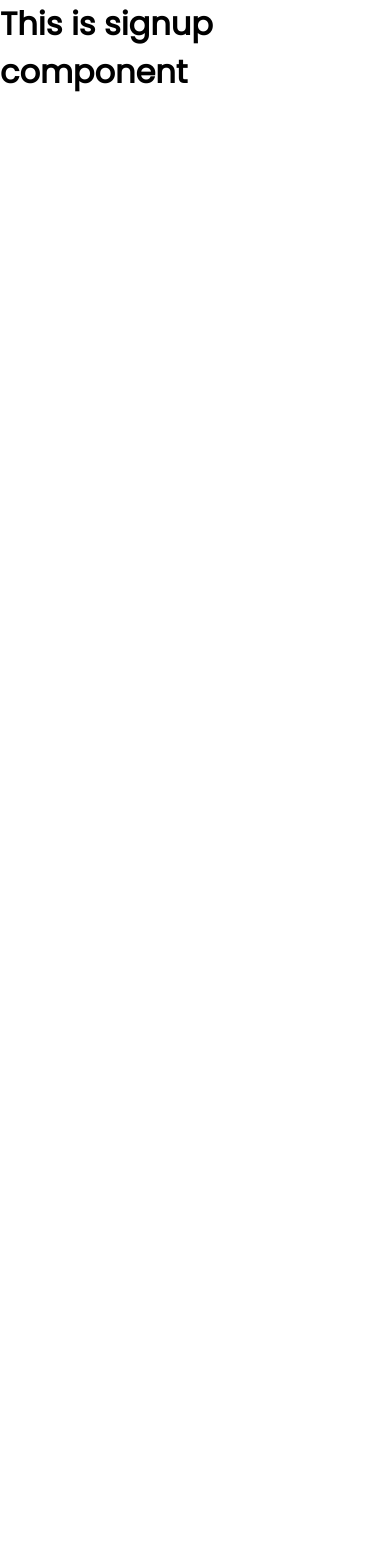
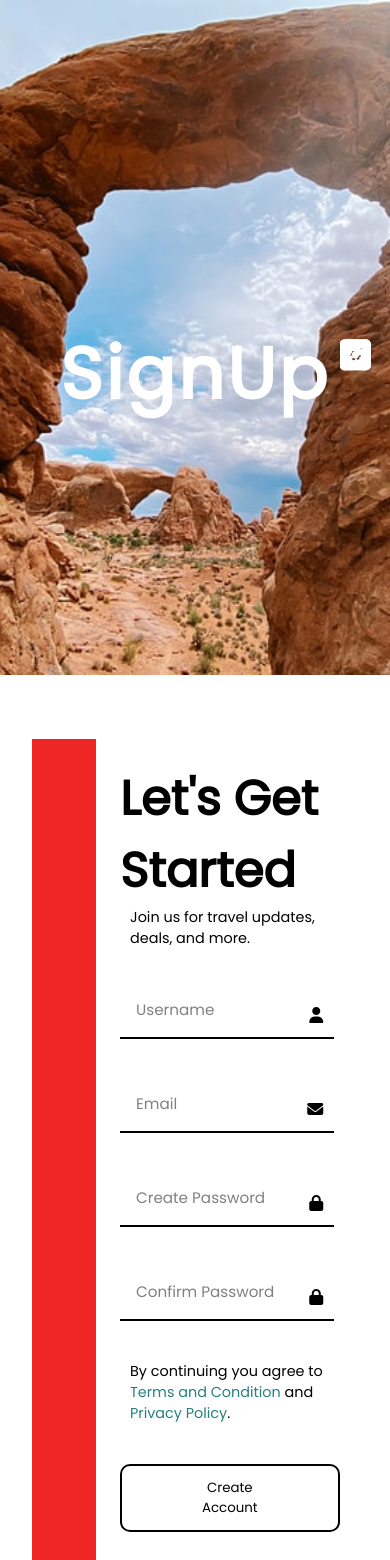
Before and after one commit to venukaushik/Let-s-Travel, a React (Vite) app: page /signup in a window 390 px wide. Shown: the top 1560 px of the page. Before the commit the page ends 844 px from the top, so only its background shows below. Built offline with nearby package versions, Linux system fonts and the light colour scheme.

Commit message:
2 components
contact and signup component

```diff
--- a/src/App.css
+++ b/src/App.css
@@ -6,3 +6,9 @@
   box-sizing: border-box;
   font-family: "Poppins", sans-serif;
 }
+
+html,
+body {
+  width: 100%;
+  height: 100vh;
+}
--- a/src/App.jsx
+++ b/src/App.jsx
@@ -4,7 +4,7 @@ import Home from "./components/routes/Home";
 import About from "./components/routes/About";
 import Service from "./components/routes/Service";
 import Contact from "./components/routes/Contact";
-import SignUp from "./components/routes/SignUp";
+import Signup from "./components/routes/Signup";
 
 function App() {
   return (
@@ -15,7 +15,7 @@ function App() {
           <Route exact element={<About />} path="/about" />
           <Route exact element={<Service />} path="/service" />
           <Route exact element={<Contact />} path="/contact" />
-          <Route exact element={<SignUp />} path="/signup" />
+          <Route exact element={<Signup />} path="/signup" />
         </Routes>
       </Router>
     </>
--- a/src/components/AboutUs/AboutUs.css
+++ b/src/components/AboutUs/AboutUs.css
@@ -37,7 +37,7 @@
 
 @media screen and (max-width: 960px) {
   .about-us {
-    padding: 4rem 3rem;
+    padding: 4rem 2rem;
     gap: 40px;
   }
 
--- /dev/null
+++ b/src/components/ContactUs/ContactUs.css
@@ -0,0 +1,116 @@
+.contact-us {
+  padding: 4rem 10rem;
+}
+
+.outer-container {
+  padding-left: 5rem;
+  width: 100%;
+  height: 100%;
+  background-color: rgba(236, 0, 0, 0.85);
+}
+
+.inner-container {
+  display: flex;
+}
+
+.form-container {
+  display: flex;
+  flex-direction: column;
+  justify-content: space-evenly;
+  background-color: white;
+  color: black;
+  padding: 3rem 2rem;
+}
+
+.form-container h1 {
+  font-size: 3.5rem;
+}
+
+.form-container p {
+  padding-left: 10px;
+  font-size: 1.1rem;
+}
+
+form {
+  padding-top: 4rem;
+  display: flex;
+  flex-wrap: wrap;
+  gap: 40px;
+  height: max-content;
+}
+
+form div {
+  width: 45%;
+}
+
+form input,
+form textarea {
+  width: 100%;
+  padding: 1rem;
+  border: none;
+  border-bottom: 2px solid black;
+}
+
+form input:hover,
+form input:focus,
+form textarea:hover,
+form textarea:focus {
+  border: 2px solid rgb(0, 0, 0);
+  border-radius: 10px;
+}
+
+input::placeholder,
+textarea::placeholder {
+  color: gray;
+  font-size: 0.95rem;
+}
+
+button {
+  padding: 12px 40px;
+  background-color: #fff;
+  border: 2px solid black;
+  cursor: pointer;
+  transition: all 0.25s ease-in-out;
+  border-radius: 10px;
+}
+
+button:hover {
+  background-color: black;
+  color: white;
+  border-radius: 10px;
+}
+
+@media screen and (max-width: 1200px) {
+  .contact-us {
+    padding: 4rem 2rem;
+  }
+
+  .outer-container {
+    padding-left: 4rem;
+  }
+
+  .inner-container {
+    flex-direction: column;
+    height: 100%;
+  }
+
+  .img-container {
+    width: 100%;
+  }
+
+  .form-container {
+    padding: 1.5rem;
+  }
+
+  .form-container h1 {
+    font-size: 3rem;
+  }
+
+  .form-container p {
+    font-size: 0.9rem;
+  }
+
+  form div {
+    width: 100%;
+  }
+}
--- a/src/components/ContactUs/ContactUs.jsx
+++ b/src/components/ContactUs/ContactUs.jsx
@@ -0,0 +1,39 @@
+import React from "react";
+import "./ContactUs.css";
+import FormImg from "../../assets/contact-form.jpeg";
+
+const ContactUs = () => {
+  return (
+    <div className="contact-us">
+      <div className="outer-container">
+        <div className="inner-container">
+          <div className="form-container">
+            <div className="title">
+              <h1>Contact Us</h1>
+              <p>Need Help Planning Your Trip?</p>
+            </div>
+            <form>
+              <div>
+                <input type="text" placeholder="Enter your Name" />
+              </div>
+              <div>
+                <input type="email" placeholder="Enter your Email" />
+              </div>
+              <div>
+                <input type="number" placeholder="Enter your phone" />
+              </div>
+              <div>
+                <input type="date" />
+              </div>
+              <textarea name="" id="" cols="80" rows="5" placeholder="Enter your message"></textarea>
+              <button>Submit</button>
+            </form>
+          </div>
+          <img src={FormImg} alt="" className="img-container" />
+        </div>
+      </div>
+    </div>
+  );
+};
+
+export default ContactUs;
--- a/src/components/Navbar/Navbar.jsx
+++ b/src/components/Navbar/Navbar.jsx
@@ -1,6 +1,6 @@
 import React, { useState } from "react";
 import { MenuItems } from "./MenuItems";
-import { Link } from "react-router-dom";
+import { Link, useNavigate } from "react-router-dom";
 import Logo from "../../assets/logo.png";
 import "./Navbar.css";
 
@@ -9,6 +9,12 @@ const Navbar = () => {
 
   const toggleMenu = () => {
     setMenuIcon(!menuIcon);
+  };
+
+  const navigate = useNavigate();
+
+  const handleClick = () => {
+    navigate("/signup");
   };
 
   return (
@@ -33,7 +39,9 @@ const Navbar = () => {
               </li>
             );
           })}
-          <button className="signupBtn">Sign up</button>
+          <button className="signupBtn" onClick={handleClick}>
+            Sign up
+          </button>
         </ul>
       </div>
     </>
--- a/src/components/RecentTrips/RecentTrips.css
+++ b/src/components/RecentTrips/RecentTrips.css
@@ -54,7 +54,7 @@
 
 @media screen and (max-width: 960px) {
   .recent-trips {
-    margin: 4rem 3rem;
+    margin: 4rem 2rem;
   }
   .trip-cards {
     flex-wrap: wrap;
--- /dev/null
+++ b/src/components/SingUp/SignUp.css
@@ -0,0 +1,154 @@
+.signup-us {
+  padding: 4rem 7rem;
+}
+
+.outer-container {
+  padding-left: 5rem;
+  width: 100%;
+  height: 100%;
+  background-color: rgba(236, 0, 0, 0.85);
+}
+
+.inner-container {
+  display: flex;
+}
+
+.form-container {
+  display: flex;
+  flex-direction: column;
+  justify-content: space-evenly;
+  background-color: white;
+  color: black;
+  padding: 3rem 2rem;
+  gap: 20px;
+}
+
+.form-container h1 {
+  font-size: 3.5rem;
+}
+
+.form-container p {
+  padding-left: 10px;
+  font-size: 1.1rem;
+}
+
+form {
+  padding-top: 1rem;
+  display: flex;
+  flex-wrap: wrap;
+  gap: 40px;
+  height: max-content;
+}
+
+form div {
+  width: 45%;
+  position: relative;
+}
+
+form input {
+  width: 100%;
+  padding: 1rem;
+  border: none;
+  border-bottom: 2px solid black;
+}
+
+i {
+  position: absolute;
+  top: 40%;
+  right: 5%;
+}
+
+form input:hover,
+form input:focus {
+  border: 2px solid rgb(0, 0, 0);
+  border-radius: 10px;
+}
+
+input::placeholder,
+textarea::placeholder {
+  color: gray;
+  font-size: 0.95rem;
+}
+
+form button {
+  margin: auto;
+  padding: 12px 80px;
+  background-color: #fff;
+  border: 2px solid black;
+  cursor: pointer;
+  transition: all 0.25s ease-in-out;
+  border-radius: 10px;
+}
+
+form button:hover {
+  background-color: black;
+  color: white;
+  border-radius: 10px;
+}
+
+.divider {
+  text-align: center;
+  width: 90%;
+  border-bottom: 1px solid black;
+  line-height: 0.1rem;
+  margin: 1rem auto;
+}
+
+span {
+  padding: 0 10px;
+  background-color: #fff;
+}
+
+a {
+  text-decoration: none;
+  color: rgb(37, 128, 128);
+}
+
+a:hover {
+  text-decoration: underline;
+}
+
+.signupbtn {
+  display: flex;
+  gap: 20px;
+  justify-content: center;
+}
+
+.signin {
+  text-align: center;
+}
+
+@media screen and (max-width: 1200px) {
+  .signup-us {
+    padding: 4rem 2rem;
+  }
+
+  .outer-container {
+    padding-left: 4rem;
+  }
+
+  .inner-container {
+    flex-direction: column;
+    height: 100%;
+  }
+
+  .img-container {
+    width: 100%;
+  }
+
+  .form-container {
+    padding: 1.5rem;
+  }
+
+  .form-container h1 {
+    font-size: 3rem;
+  }
+
+  .form-container p {
+    font-size: 0.9rem;
+  }
+
+  form div {
+    width: 100%;
+  }
+}
--- /dev/null
+++ b/src/components/SingUp/SignUp.jsx
@@ -0,0 +1,55 @@
+import React from "react";
+import FormImg from "../../assets/contact-form.jpeg";
+import "./SignUp.css";
+
+const SignUp = () => {
+  return (
+    <div className="signup-us">
+      <div className="outer-container">
+        <div className="inner-container">
+          <div className="form-container">
+            <div className="title">
+              <h1>Let's Get Started</h1>
+              <p>Join us for travel updates, deals, and more. </p>
+            </div>
+            <form>
+              <div>
+                <input type="text" placeholder="Username" />
+                <i className="fa-solid fa-user"></i>
+              </div>
+              <div>
+                <input type="email" placeholder="Email" />
+                <i className="fa-solid fa-envelope"></i>
+              </div>
+              <div>
+                <input type="password" placeholder="Create Password" />
+                <i className="fa-solid fa-lock"></i>
+              </div>
+              <div>
+                <input type="password" placeholder="Confirm Password" />
+                <i className="fa-solid fa-lock"></i>
+              </div>
+              <p>
+                By continuing you agree to <a href="">Terms and Condition</a> and <a href="">Privacy Policy</a>.
+              </p>
+              <button>Create Account</button>
+            </form>
+            <p className="divider">
+              <span>OR</span>
+            </p>
+            <div className="signupbtn">
+              <button>Signup with Google</button>
+              <button>Singup with Facebook</button>
+            </div>
+            <p className="signin">
+              Already have an account? <a href="">Sign In</a>
+            </p>
+          </div>
+          <img src={FormImg} alt="" className="img-container" />
+        </div>
+      </div>
+    </div>
+  );
+};
+
+export default SignUp;
--- a/src/components/routes/Contact.jsx
+++ b/src/components/routes/Contact.jsx
@@ -1,13 +1,17 @@
 import React from "react";
 import Navbar from "../Navbar/Navbar";
+import Footer from "../Footer/Footer";
 import Hero from "../HeroSection/Hero";
 import ContactHeroImg from "../../assets/2.jpg";
+import ContactUs from "../ContactUs/ContactUs";
 
 const Contact = () => {
   return (
     <div>
       <Navbar />
-      <Hero heroCName="about-hero" heroTextCName="hero-text" heroImg={ContactHeroImg} heroTitle="Contact" btnClassName="hide" url="/contact" />
+      <Hero heroCName="about-hero" heroTextCName="hero-text" heroImg={ContactHeroImg} heroTitle="Contact Us" btnClassName="hide" url="/contact" />
+      <ContactUs />
+      <Footer />
     </div>
   );
 };
--- a/src/components/routes/SignUp.jsx
+++ b/src/components/routes/SignUp.jsx
@@ -1,11 +1,19 @@
 import React from "react";
+import Navbar from "../Navbar/Navbar";
+import Hero from "../HeroSection/Hero";
+import SignUpHeroImg from "../../assets/9.jpg";
+import SignUp from "..//SingUp/SignUp";
+import Footer from "../Footer/Footer";
 
-const SignUp = () => {
+const Signup = () => {
   return (
     <div>
-      <h1>This is signup component</h1>
+      {/* <Navbar /> */}
+      <Hero heroCName="about-hero" heroTextCName="hero-text" heroImg={SignUpHeroImg} heroTitle="SignUp" btnClassName="hide" url="/signup" />
+      <SignUp />
+      <Footer />
     </div>
   );
 };
 
-export default SignUp;
+export default Signup;
```
Also changed, not shown: src/assets/contact-form.jpeg (added).
